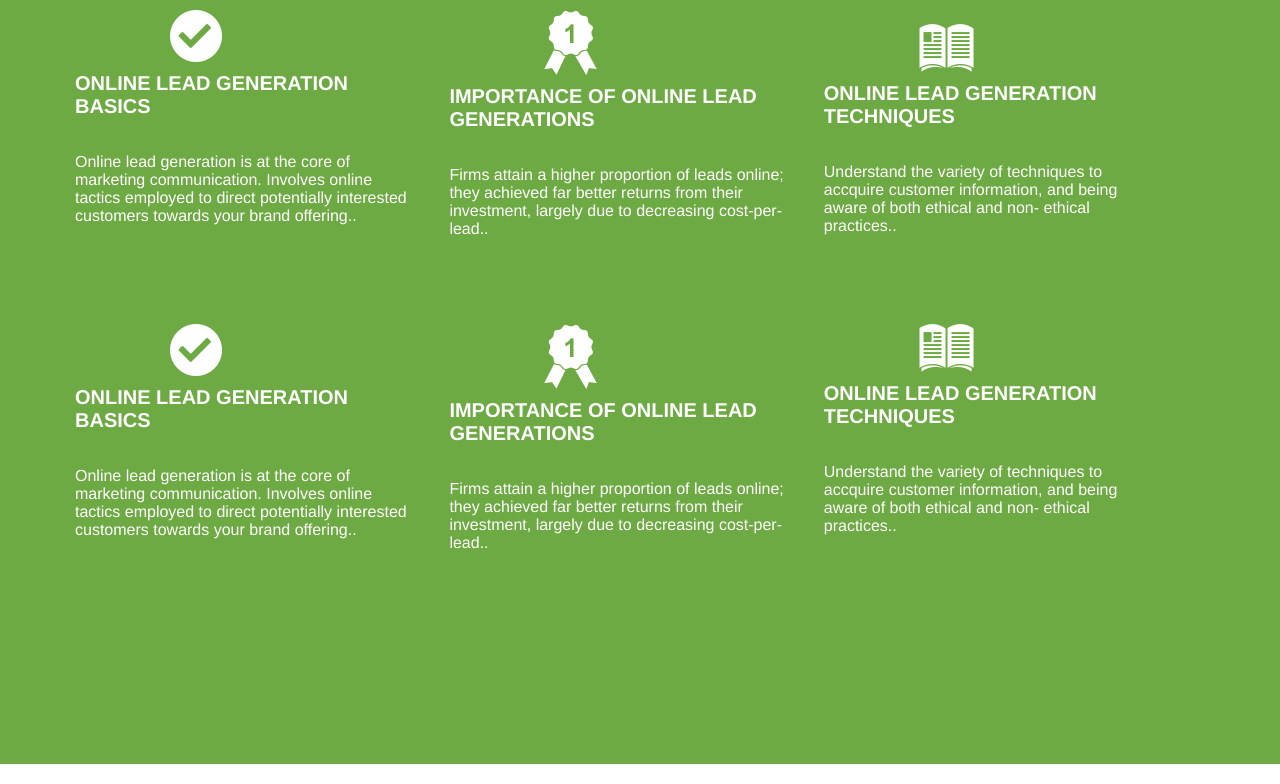
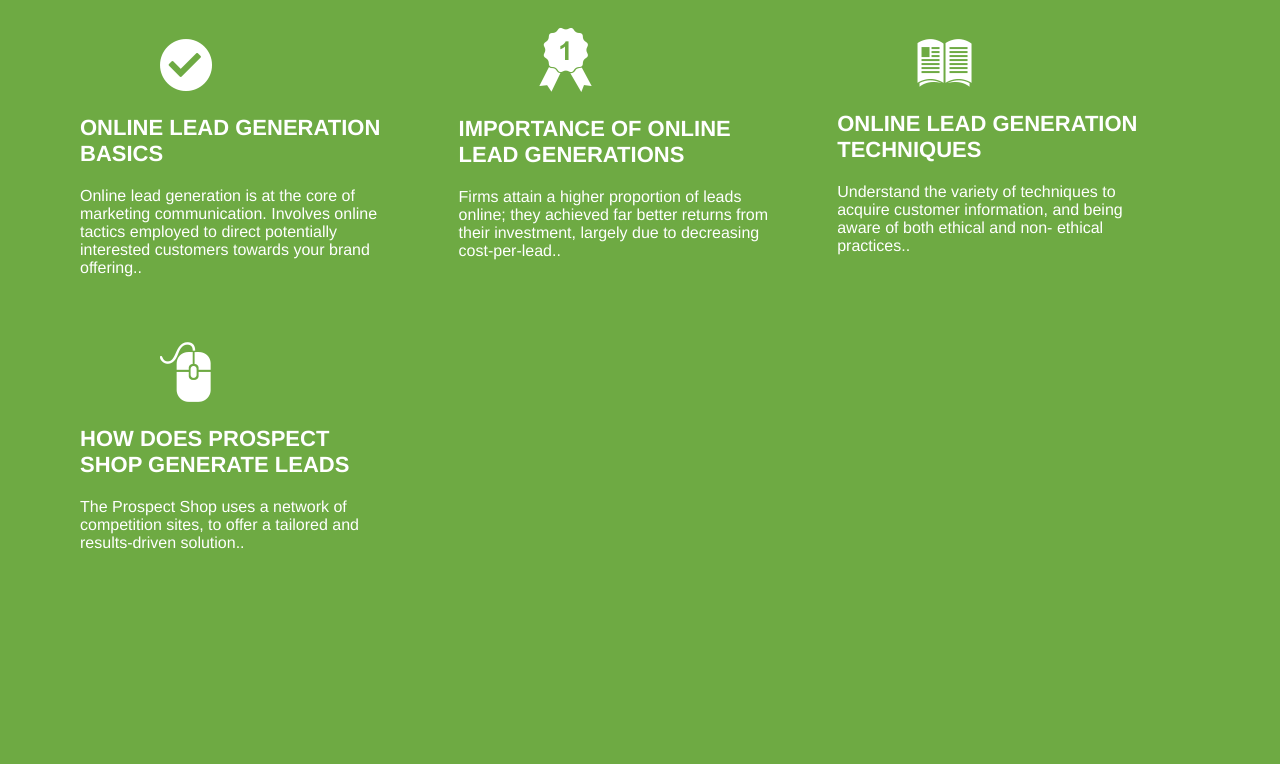
Before and after one commit to TanvirApon/Project-2, a plain HTML site: page home.html in a window 1280 px wide. Shown: the part 96-880 px from the top of the page. Drawn offline with Linux system fonts and the light colour scheme.

Commit message:
Pushed By Desktop About Us partial done

```diff
--- a/home.html
+++ b/home.html
@@ -32,11 +32,14 @@
         </div>
         <!-- about-header ends here -->
 
+
+
+
+        <div class="wrapper">
             <div class="section-1 clearfix">
-
                 <div class="lead-generation">
                     <div class="lead-image">
-                    <img src="images/about_1.png" alt="about_1">
+                        <img src="images/about_1.png" alt="about-1">
                     </div>
 
                     <div class="lead-heading">
@@ -44,14 +47,19 @@
                     </div>
 
                     <div class="lead-content">
-                    Online lead generation is at the core of marketing communication. Involves online tactics employed to direct potentially interested customers towards your brand offering..
+                        Online lead generation is at
+                        the core of marketing communication.
+                        Involves online tactics employed to
+                        direct potentially interested customers
+                        towards your brand offering..
                     </div>
+
                 </div>
                 <!-- lead-generation ends here -->
 
                 <div class="lead-importance">
                     <div class="importance-image">
-                    <img src="images/about_2.png" alt="about_2">
+                        <img src="images/about_2.png" alt="about-2">
                     </div>
 
                     <div class="importance-heading">
@@ -64,21 +72,21 @@
                         returns from their investment, largely
                         due to decreasing cost-per-lead..
                     </div>
+
                 </div>
                 <!-- lead-importance ends here -->
-
-            <div class="lead-technique">
-                <div class="technique-image">
-                    <img src="images/about_3.png" alt="about_3">
+                <div class="lead-techniques">
+                    <div class="techniques-image">
+                        <img src="images/about_3.png" alt="about-3">
                     </div>
 
-                <div class="technique-heading">
+                    <div class="techniques-heading">
                         ONLINE LEAD GENERATION TECHNIQUES
                     </div>
 
-                <div class="technique-content">
+                    <div class="techniques-content">
                         Understand the variety of techniques
-                    to accquire customer information, and
+                        to acquire customer information, and
                         being aware of both ethical and non-
                         ethical practices..
                     </div>
@@ -89,63 +97,43 @@
 
 
 
-
-        <div class="section-1 clearfix">
-
-            <div class="lead-generation">
-                <div class="lead-image">
-                    <img src="images/about_1.png" alt="about_1">
+            <div class="section-2 clearfix">
+                <div class="generate-lead">
+                    <div class="generate-image">
+                        <img src="images/about_4.png" alt="about-4">
                     </div>
 
-                <div class="lead-heading">
-                    ONLINE LEAD GENERATION BASICS
+                    <div class="generate-heading">
+                        HOW DOES PROSPECT SHOP GENERATE LEADS
                     </div>
 
-                <div class="lead-content">
-                    Online lead generation is at the core of marketing communication. Involves online tactics employed to direct potentially interested customers towards your brand offering..
-                </div>
-            </div>
-            <!-- lead-generation ends here -->
-
-            <div class="lead-importance">
-                <div class="importance-image">
-                    <img src="images/about_2.png" alt="about_2">
+                    <div class="generate-content">
+                        The Prospect Shop uses a network
+                        of competition sites, to offer a
+                        tailored and results-driven
+                        solution..
                     </div>
 
-                <div class="importance-heading">
-                    IMPORTANCE OF ONLINE LEAD GENERATIONS
                 </div>
-
-                <div class="importance-content">
-                    Firms attain a higher proportion of
-                    leads online; they achieved far better
-                    returns from their investment, largely
-                    due to decreasing cost-per-lead..
-                </div>
-            </div>
-            <!-- lead-importance ends here -->
-
-            <div class="lead-technique">
-                <div class="technique-image">
-                    <img src="images/about_3.png" alt="about_3">
-                </div>
-
-                <div class="technique-heading">
-                    ONLINE LEAD GENERATION TECHNIQUES
-                </div>
-
-                <div class="technique-content">
-                    Understand the variety of techniques
-                    to accquire customer information, and
-                    being aware of both ethical and non-
-                    ethical practices..
-                </div>
-            </div>
-            <!-- lead-importance ends here -->
-        </div>
-        <!-- section-1 ends here -->
+                <!-- generate-lead ends here -->
 
 
+            </div>
+            <!-- section-2 ends here -->
+
+
+
+
+
+
+
+
+
+
+
+
+        </div>
+        <!-- wrapper ends here -->
     </div>
     <!-- about inside ends here -->
 </div>
--- a/style.css
+++ b/style.css
@@ -22,7 +22,7 @@ body {
 }
 
 .container {
-    width: 1000px;
+    width: 1200px;
 }
 
 /* Default CSS Ends Here */
@@ -41,13 +41,12 @@ body {
  margin:0 auto;
 }
 
-.about-header{
 
-}
+
 .about .about-inside .about-header .header{
     float: left;
     color: White;
-    font-size: 24px;
+    font-size: 35px;
 }
 
 .about .about-inside .about-header .prospect{
@@ -69,111 +68,143 @@ body {
 
 
 
-.about .about-inside .about-header .prospect .prospect-header{
+.about .about-inside .about-header .prospect .prospect-header {
     float: left;
     color: White;
     line-height: 40px;
-    font-size: 24px;
+    font-size: 35px;
+}
+
+.wrapper{
+
+
+}
+
+.wrapper .section-1{
+ margin-top: 95px;
+ margin-bottom: 55px;
 }
 
 
+/* Lead-Generation Starts From Here */
 
-
-.about .about-inside .section-1{
-
-    margin: 40px -25px;
+.wrapper .section-1 .lead-generation {
+ float: left;
+ width: 28%;
 }
 
-.about .about-inside .section-1 .lead-generation{
-    float: left;
-    width: 32%;
-    padding:20px;
+.wrapper .section-1 .lead-generation .lead-image img {
+    margin-left: 80px;
 }
 
 
-.about .about-inside .section-1 .lead-generation .lead-image img{
-    margin: 6px 95px;
-
+.wrapper .section-1 .lead-generation .lead-heading  {
+   color:white;
+   font-weight: bold;
+   font-size: 22px;
+   margin-top: 20px;
 }
 
 
-.about .about-inside .section-1 .lead-generation .lead-heading{
-    color: white;
+.wrapper .section-1 .lead-generation .lead-content  {
+    color:white;
+    font-size: 16px;
+    margin-top: 20px;
+}
+
+/* Lead Generation Ends Here */
+
+
+
+/* Lead-Importance starts from here */
+.wrapper .section-1 .lead-importance {
+    float: left;
+    width: 28%;
+    margin-left: 65px;
+    margin-top: -12px;
+}
+
+.wrapper .section-1 .lead-importance .importance-image img {
+    margin-left: 80px;
+}
+
+.wrapper .section-1 .lead-importance .importance-heading  {
+    color:white;
     font-weight: bold;
-    font-size: 20px;
-    margin-bottom: 35px;
+    font-size: 22px;
+    margin-top: 20px;
+}
+
+.wrapper .section-1 .lead-importance .importance-content  {
+    color:white;
+    font-size: 16px;
+    margin-top: 20px;
+}
+/* Lead Importance Ends here */
+
+
+
+/* Lead Techniques starts from here */
+
+.wrapper .section-1 .lead-techniques {
+    float: left;
+    width: 28%;
+    margin-left: 65px;
+    margin-top: 0px;
+}
+
+.wrapper .section-1 .lead-techniques .techniques-image img {
+    margin-left: 80px;
 }
 
 
-.about .about-inside .section-1 .lead-generation .lead-content{
-    color: white;
-    font-size: 16px;
+.wrapper .section-1 .lead-techniques .techniques-heading  {
+    color:white;
+    font-weight: bold;
+    font-size: 22px;
+    margin-top: 20px;
 }
 
 
-/* Lead Importance starts from here */
+.wrapper .section-1 .lead-techniques .techniques-content  {
+    color:white;
+    font-size: 16px;
+    margin-top: 20px;
+}
 
-.about .about-inside .section-1 .lead-importance{
+/* Lead Techniques ends here */
+
+
+
+/* Lead-Generation Starts From Here */
+
+.wrapper .section-2 .generate-lead {
     float: left;
-    width: 32%;
-    padding:20px;
+    width: 28%;
+    margin-left: 0px;
+    margin-top: 10px;
+}
+
+.wrapper .section-2 .generate-lead .generate-image img {
+       margin-left: 80px;
 }
 
 
-.about .about-inside .section-1 .lead-importance .importance-image img{
-    margin: 6px 95px;
-
+.wrapper .section-2 .generate-lead .generate-heading  {
+      color:white;
+      font-weight: bold;
+      font-size: 22px;
+      margin-top: 20px;
 }
 
 
-.about .about-inside .section-1 .lead-importance .importance-heading{
-    color: white;
-    font-weight: bold;
-    font-size: 20px;
-    margin-bottom: 35px;
+.wrapper .section-2 .generate-lead .generate-content  {
+       color:white;
+       font-size: 16px;
+       margin-top: 20px;
 }
 
-
-.about .about-inside .section-1 .lead-importance .importance-content{
-    color: white;
-    font-size: 16px;
-}
-/* Lead Importance ends here */
-
-
-
-/* Lead technique starts from here */
-.about .about-inside .section-1 .lead-technique{
-    float: left;
-    width: 32%;
-    padding:20px;
-}
-
-
-.about .about-inside .section-1 .lead-technique .technique-image img{
-    margin: 6px 95px;
-
-}
-
-
-.about .about-inside .section-1 .lead-technique .technique-heading{
-    color: white;
-    font-weight: bold;
-    font-size: 20px;
-    margin-bottom: 35px;
-}
-
-
-.about .about-inside .section-1 .lead-technique .technique-content{
-    color: white;
-    font-size: 16px;
-}
-
-/* Lead Importance ends here */
-
-
-
-
+   /* Lead Generation Ends Here */
 
 
 
```
Lines whose indentation alone changed are shown as unchanged.
